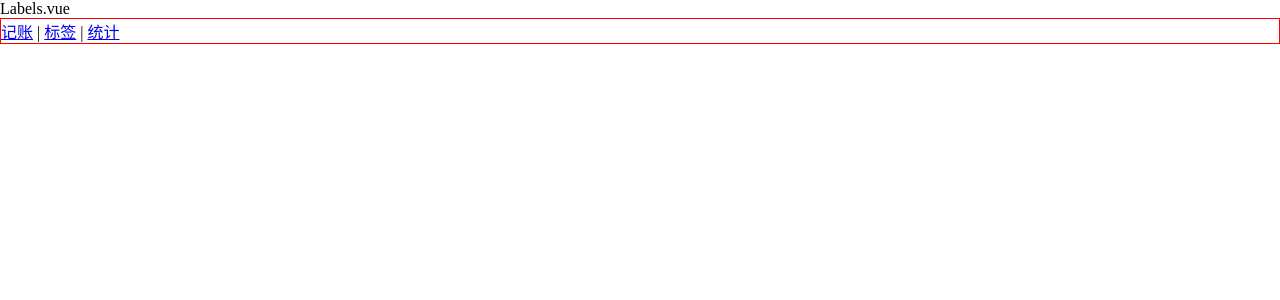
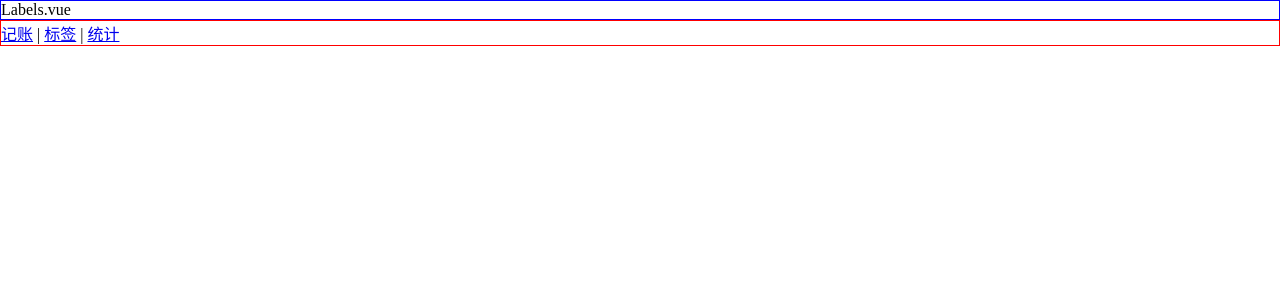
Before and after one commit to ymikiii/morney-test-1, a Vue app: page /#/labels in a window 1280 px wide. Shown: the top 300 px of the page. Built offline with nearby package versions, Linux system fonts and the light colour scheme.

Commit message:
重复三次布局

```diff
--- a/src/views/Labels.vue
+++ b/src/views/Labels.vue
@@ -1,5 +1,8 @@
 <template>
-  <div>Labels.vue
+  <div class="nav-wrapped">
+    <div class="content">
+      Labels.vue
+    </div>
   <Nav/>
   </div>
 </template>
@@ -11,5 +14,15 @@ export default {
 </script>
 
 <style lang="scss" scoped>
-
+.nav-wrapper{
+  border: 1px solid green;
+  display: flex;
+  flex-direction: column;
+  height: 100vh;
+}
+.content{
+  border: 1px solid blue;
+  overflow: auto;
+  flex-grow: 1;
+}
 </style>
--- a/src/views/Money.vue
+++ b/src/views/Money.vue
@@ -1,7 +1,7 @@
 <template>
   <div class="nav-wrapper">
     <div class="content">
-      Money.vue
+      <p>Money.vue</p>
     </div>
   <Nav/>
   </div>
--- a/src/views/Statistics.vue
+++ b/src/views/Statistics.vue
@@ -1,5 +1,8 @@
 <template>
-  <div>Statistics.vue
+  <div class="nav-wrapped">
+    <div class="content">
+      Statistics.vue
+  </div>
   <Nav/>
   </div>
 </template>
@@ -11,5 +14,15 @@ export default {
 </script>
 
 <style lang="scss" scoped>
-
+.nav-wrapper{
+  border: 1px solid green;
+  display: flex;
+  flex-direction: column;
+  height: 100vh;
+}
+.content{
+  border: 1px solid blue;
+  overflow: auto;
+  flex-grow: 1;
+}
 </style>
```
